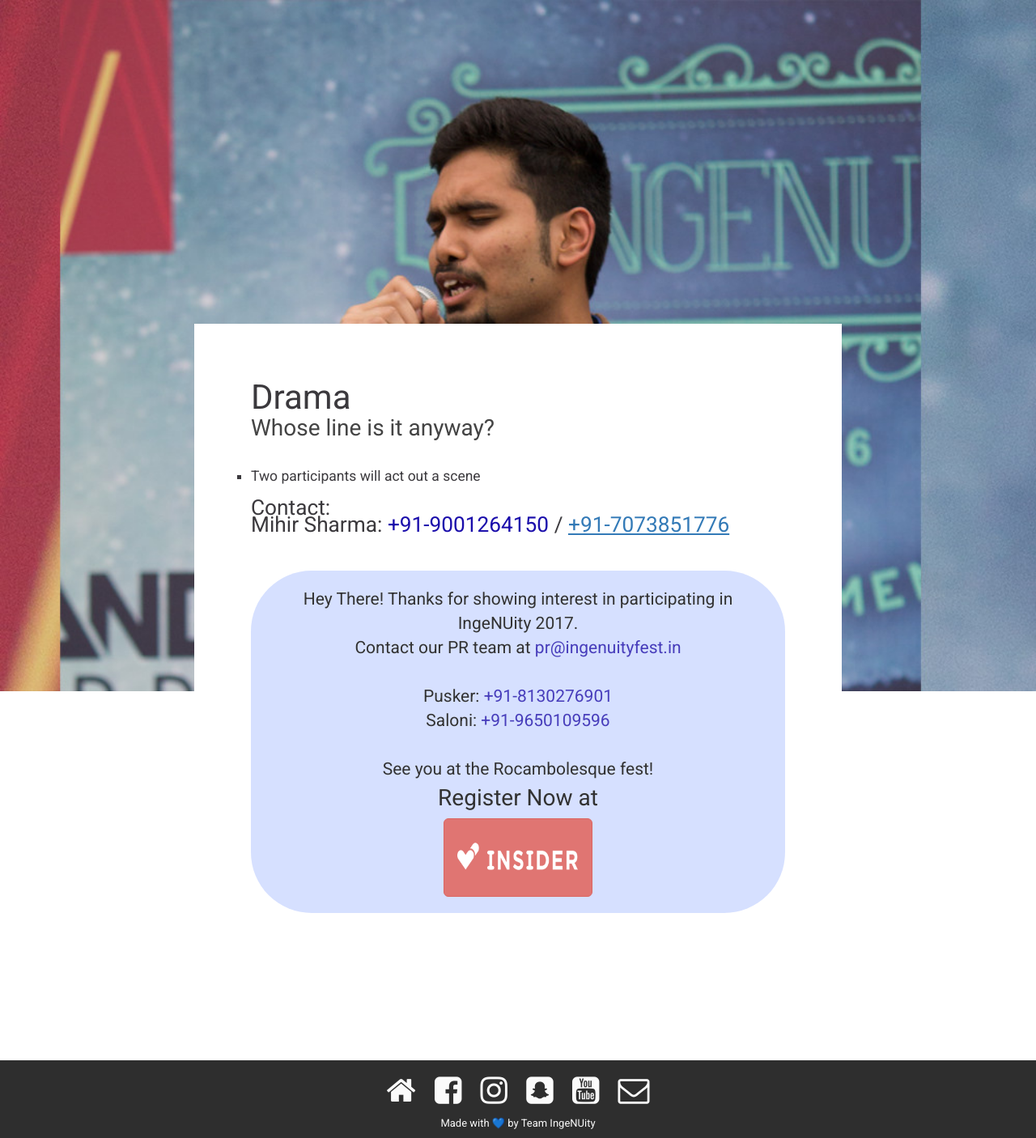
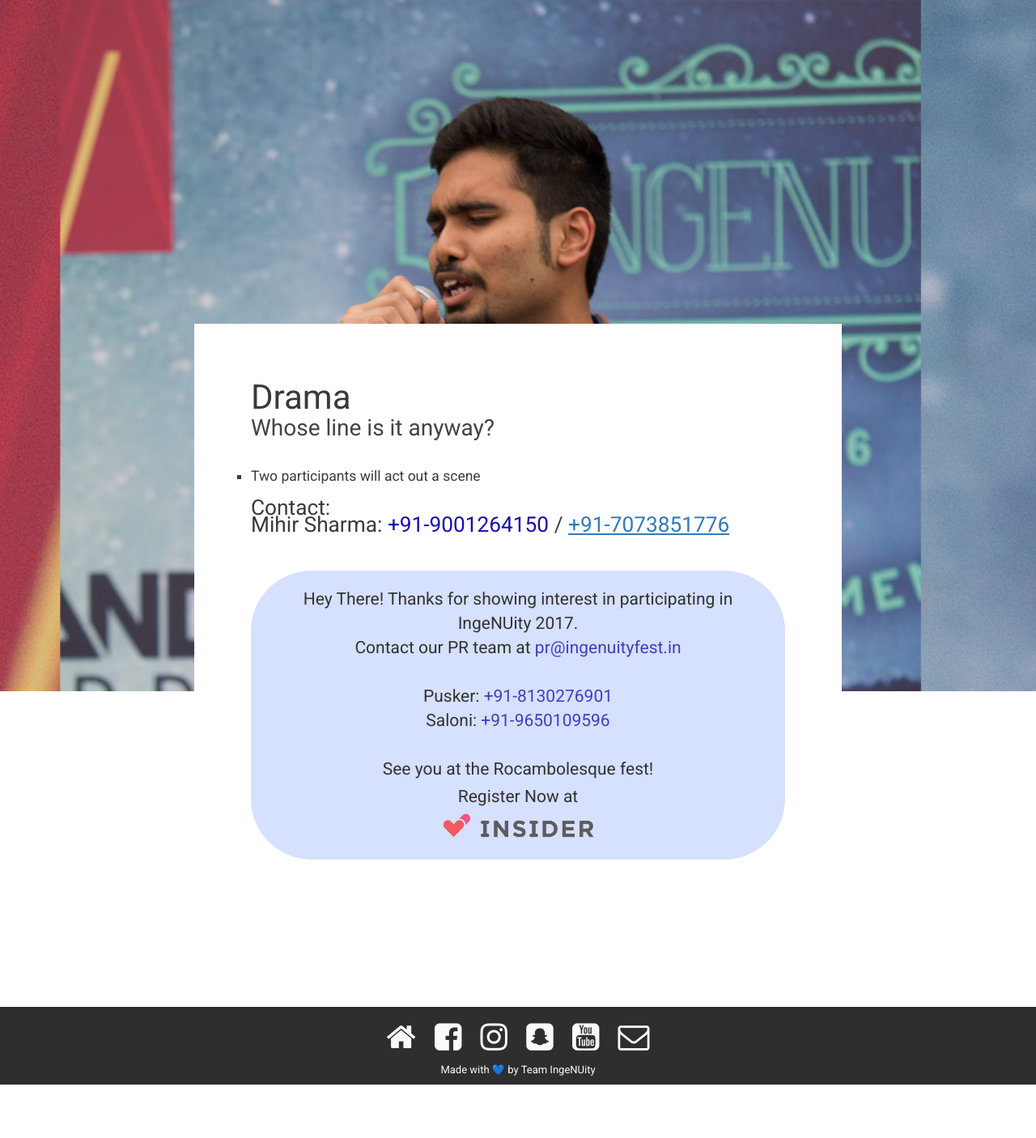
Before and after one commit to electron0zero/ingenuity17, a Jekyll site: the page built from _drama/drama-whos.md, in a window 1280 px wide. Shown: the whole page at 81% size. Built offline with Jekyll 4.4.1, drawn with Linux system fonts in a browser that asks for light colours; nearby versions of some CDN libraries; after the commit the page ends 1340 px from its top, so only the background shows below that.

Commit message:
Logo
Logo done on

```diff
--- a/_includes/registration.html
+++ b/_includes/registration.html
@@ -7,8 +7,9 @@
             See you at the Rocambolesque fest!</h4>
     </div>
     <div id="reg-btn" style="text-align:center">
-        <h3>Register Now at</h3><a href="https://insider.in/ingenuity-mar3-5-2017/event" class="btn btn-danger btn-lg" target="_blank">
-            <img src="img/spo-w/17.png" class="pull-left" height="40" width="150"/></a>
+            <h4>Register Now at</h4><a href="https://insider.in/ingenuity-mar3-5-2017/event" target="_blank">
+              <center><img src="img/spo/insiderLogo.png" height="50" width="200"/>
+              </center></a>
     </div>
 </div>
 
```
Also changed, not shown: img/spo/insiderLogo.png (added).
